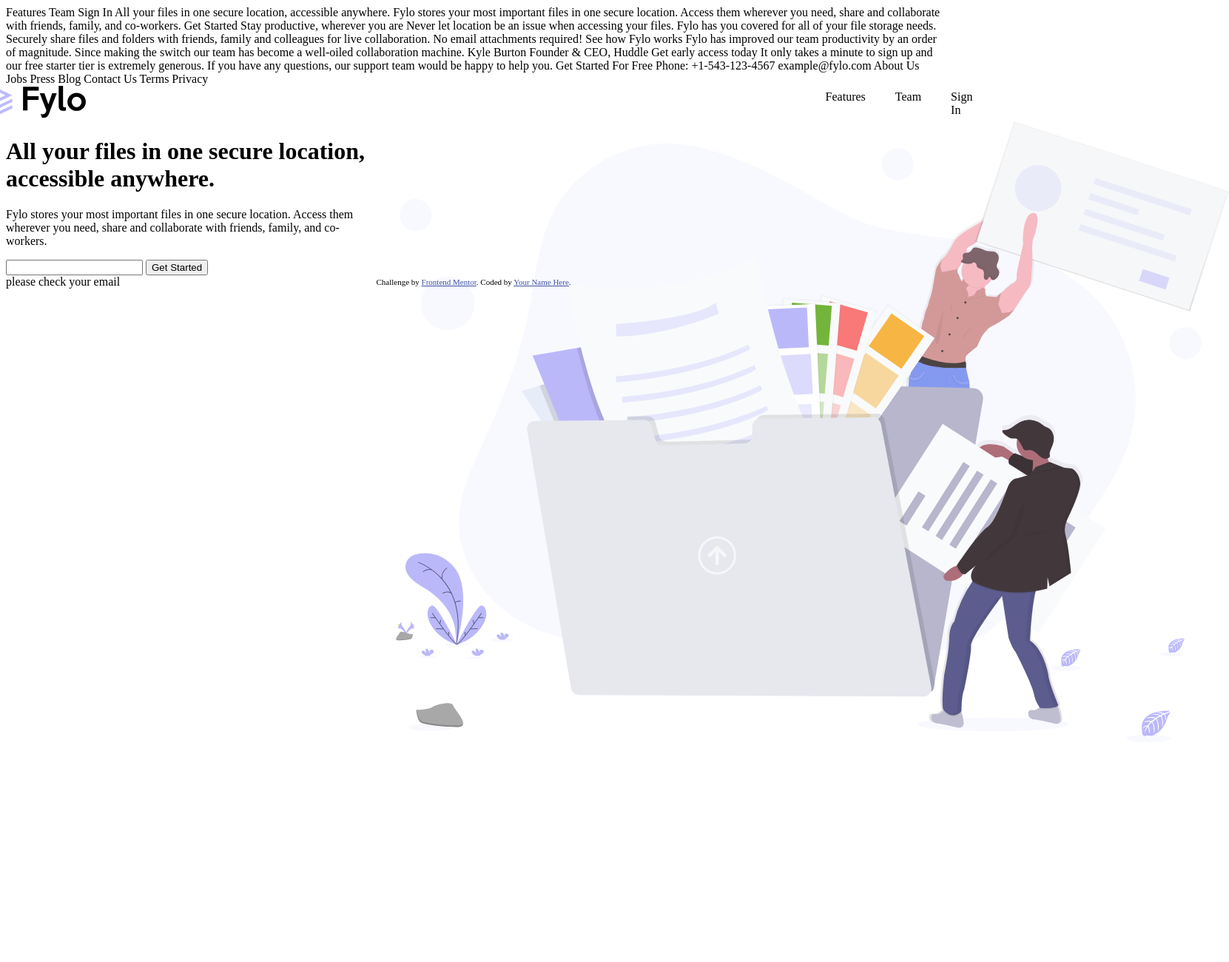
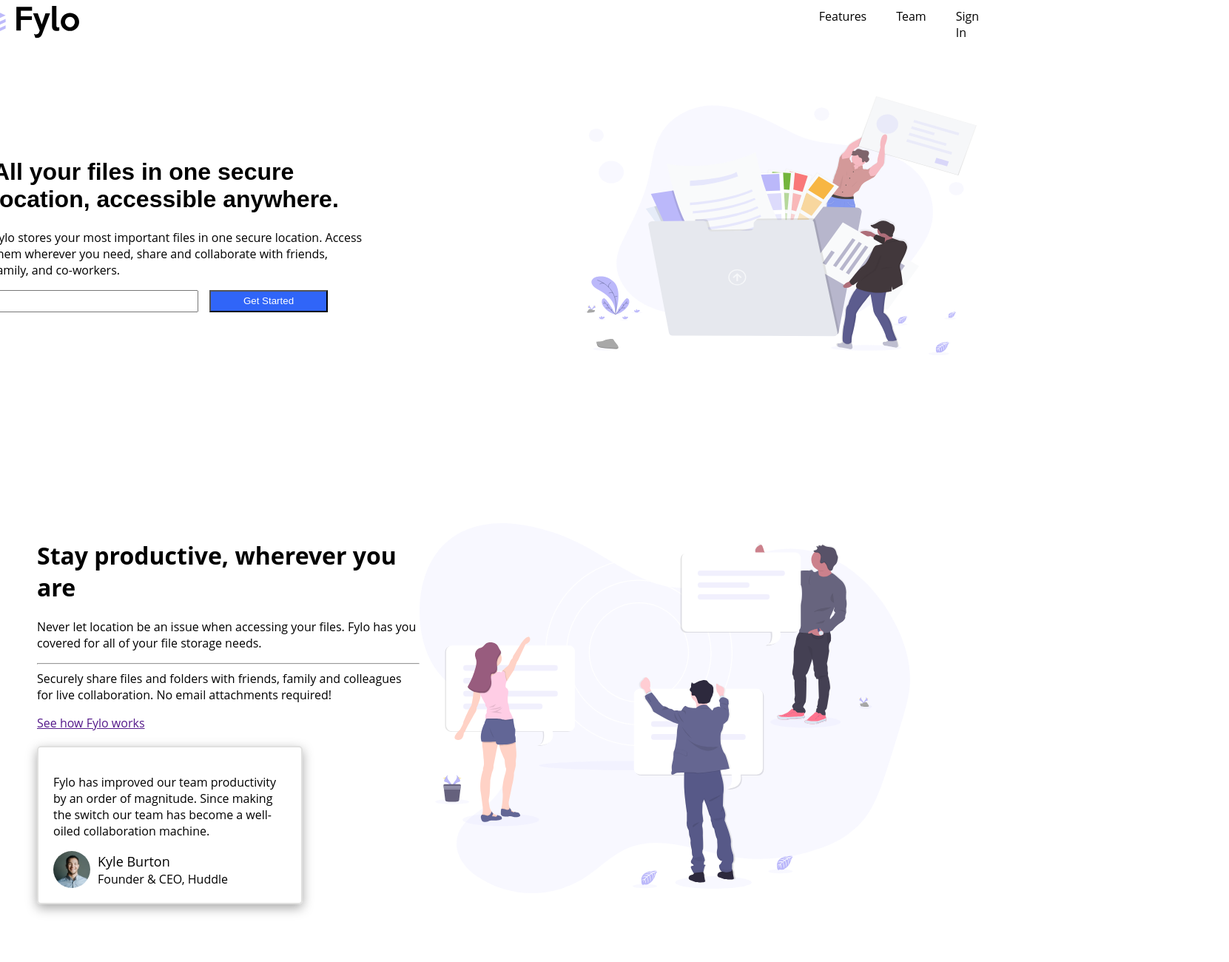
Before and after one commit to developython14/my_third_design_by_me, a plain HTML site: page index.html in a window 1280 px wide. Shown: the top 1300 px of the page at 74% size, 1661 px wide, since content can reach past the window. Before the commit the page ends 1007 px from the top, so only its background shows below. Drawn offline with Linux system fonts and the light colour scheme.

Commit message:
my second try first and second landing

```diff
--- a/css/design.css
+++ b/css/design.css
@@ -1,6 +1,18 @@
 .attribution { font-size: 11px; text-align: center; }
 .attribution a { color: hsl(228, 45%, 44%); }
 
+@import url('https://fonts.googleapis.com/css2?family=Bai+Jamjuree&family=Open+Sans:ital@1&family=Raleway&display=swap');
+
+body {
+    margin-left: 50px;
+    margin-right:50px ;
+    font-family: 'Open Sans', sans-serif;
+    font-weight: 400;
+}
+
+footer {
+    margin-top: 200px;
+}
 header {
     display: flex;
     flex-direction: row;
@@ -18,8 +30,95 @@ header {
 }
 
 .first-lading {
+    margin-top: 150px;
     display: grid;
     grid-template-columns: 500px 500px;
     grid-template-rows: 200px;
-    gap: 20px;
+    gap: 300px;
+    justify-content: center;
+    align-items: center;
+    margin-bottom: 300px;
 }
+
+.text-section {
+    grid-area: 1/1/1/2;
+}
+.image-part {
+    grid-area: 1/2/1/3;
+}
+
+.image-part img {
+   height: 350px;
+   width: 530px;
+}
+.text-section h1 {
+    font-family: 'Raleway', sans-serif;
+}
+button {
+    color: white;
+    background-color: hsl(224, 93%, 58%);
+    width: 32%;
+    height: 30px;
+}
+.input-section input {
+    width: 54%;
+}
+.input-section{
+display: flex;
+flex-wrap: wrap;
+gap: 15px;
+}
+#comment {
+    color: rgb(240, 26, 26);
+    display: none;
+
+}
+
+button:hover {
+    cursor: pointer;
+    background-color: hsl(224, 73%, 67%);
+}
+
+button:focus + #comment{
+  display: inline;
+}
+
+.second-lading {
+    width: 100%;
+    height: 500px;
+    display: flex;
+    flex-direction: row;
+    justify-content: space-around;
+}
+
+.profile {
+    display: flex;
+    flex-direction: row;
+    align-items: center;
+    gap: 10px;
+}
+.profile img {
+    width: 50px;
+    border-radius: 30px;
+}
+.box {
+    margin-top: 20px;
+    width: 315px;
+    height: 170px;
+    border: solid 2px rgb(224, 224, 223);
+    padding: 20px;
+    border-radius: 5px;
+    box-shadow: rgba(0, 0, 0, 0.35) 0px 5px 15px;
+}
+.data {
+    display: flex;
+    flex-direction: column;
+    gap: 1px;
+}
+.data .name {
+font-size: large;
+}
+.text {
+    width: 530px;
+
+}
--- a/index.html
+++ b/index.html
@@ -11,52 +11,7 @@
 </head>
 <body>
 
-  Features
-  Team
-  Sign In
 
-  All your files in one secure location, accessible anywhere.
-
-  Fylo stores your most important files in one secure location.
-  Access them wherever you need, share and collaborate with friends,
-  family, and co-workers.
-
-  Get Started
-
-  Stay productive, wherever you are
-
-  Never let location be an issue when accessing your files. Fylo has you
-  covered for all of your file storage needs.
-
-  Securely share files and folders with friends, family and colleagues for
-  live collaboration. No email attachments required!
-
-  See how Fylo works
-
-  Fylo has improved our team productivity by an order of magnitude. Since
-  making the switch our team has become a well-oiled collaboration machine.
-
-  Kyle Burton
-  Founder & CEO, Huddle
-
-  Get early access today
-
-  It only takes a minute to sign up and our free starter tier is extremely generous.
-  If you have any questions, our support team would be happy to help you.
-
-  Get Started For Free
-
-  Phone: +1-543-123-4567
-  example@fylo.com
-
-  About Us
-  Jobs
-  Press
-  Blog
-
-  Contact Us
-  Terms
-  Privacy
 <header>
   <div class="logo"><img src="./images/logo.svg" alt=""></div>
   <div class="list_button">
@@ -76,14 +31,36 @@
       <div class="input-section">
         <input type='email' name="email" id="email">
         <button>Get Started</button>
+        <div id="comment">please check your email</div>
       </div>
     </div>
-    <div class="comment">please check your email</div>
   </div>
-  <div class="second-part"><img src="./images/illustration-1.svg" alt=""></div>
+  <div class="image-part"><img src="./images/illustration-1.svg" alt=""></div>
+</div>
+<div class="second-lading">
+  <div class="text">
+    <h1>Stay productive, wherever you are</h1>
+    <p>Never let location be an issue when accessing your files. Fylo has you
+      covered for all of your file storage needs. <br>
+      <hr>
+      Securely share files and folders with friends, family and colleagues for
+      live collaboration. No email attachments required!</p>
+    <a href="">See how Fylo works</a>
+    <div class="box">
+      <p>Fylo has improved our team productivity by an order of magnitude. Since
+        making the switch our team has become a well-oiled collaboration machine.</p>
+      <div class="profile">
+        <img src="./images/avatar-testimonial.jpg" alt="">
+        <div class="data">
+          <div class="name">Kyle Burton</div>
+          <div class="function">Founder & CEO, Huddle</div>
+        </div>
+      </div>
+    </div>
+  </div>
+  <img src="./images/illustration-2.svg" alt="">
 </div>
 </main>
-
 
 
 
```
Also changed, not shown: tr.html (added, +54 -0 lines).
